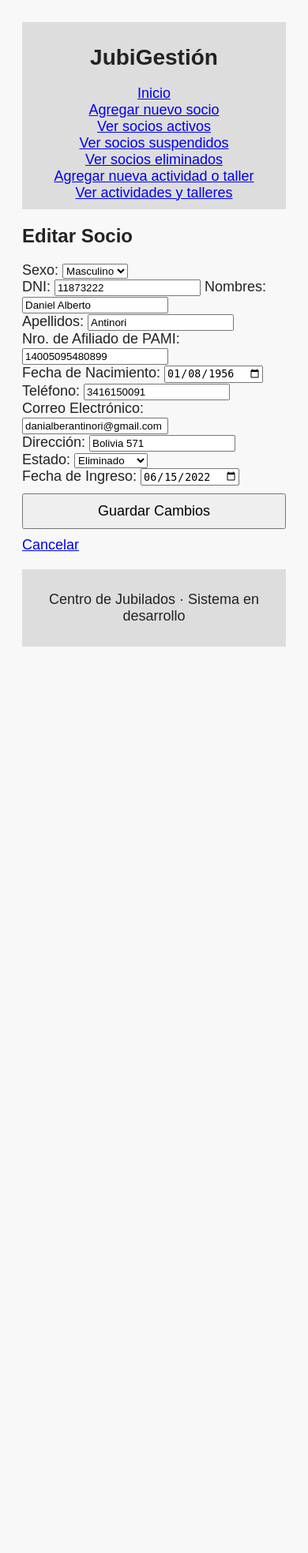
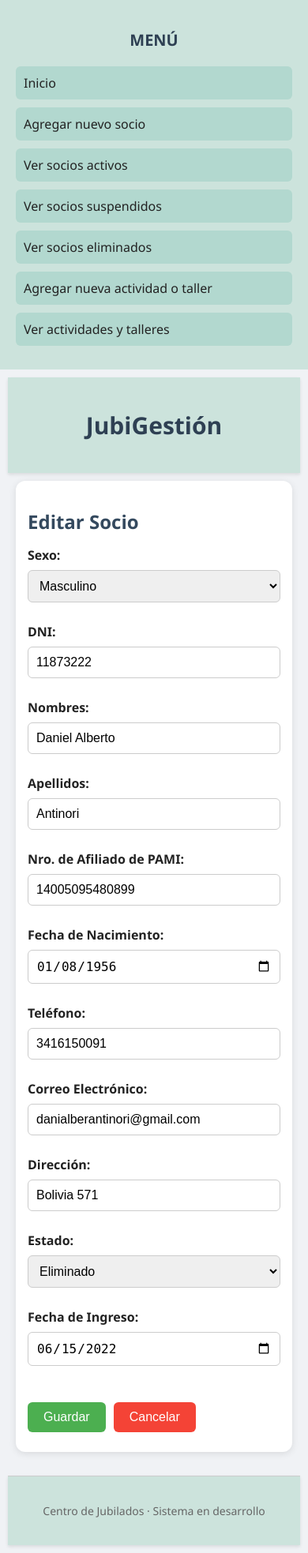
Before and after one commit to Lady-Marianne/JubiGestion, a Flask app: page /api/members/editar_socio/6 in a window 390 px wide. Shown: the whole page at 79% size. Before the commit the page ends 819 px from the top, so only its background shows below. Run offline with Flask 3, Linux system fonts and the light colour scheme.

Commit message:
Fix 'styles.css' to beautify content.

```diff
--- a/static/scripts/member_scripts/add_member.js
+++ b/static/scripts/member_scripts/add_member.js
@@ -45,7 +45,6 @@ document.addEventListener("DOMContentLoaded", function () {
             const result = await response.json();
 
             if (response.ok) {
-                messageBox.style.color = "green";
                 messageBox.textContent = "Socio creado exitosamente: " + result.dni;
                 form.reset();
             } else {
--- a/static/scripts/member_scripts/edit_member.js
+++ b/static/scripts/member_scripts/edit_member.js
@@ -50,3 +50,13 @@ document.addEventListener('DOMContentLoaded', () => {
         }
     });
 });
+
+document.addEventListener("DOMContentLoaded", function () {
+    const cancelButton = document.getElementById("cancel-button");
+    if (cancelButton) {
+        const url = cancelButton.getAttribute("data-url");
+        cancelButton.addEventListener("click", function () {
+            window.location.href = url;
+        });
+    }
+});
--- a/static/styles.css
+++ b/static/styles.css
@@ -1,43 +1,226 @@
-/* static/styles.css */
+/* --- GLOBAL RESET & BASE STYLES --- */
+* {
+    box-sizing: border-box;
+}
 
 body {
-    font-family: sans-serif;
-    font-size: 18px;
-    background-color: #f8f8f8;
+    margin: 0;
+    padding: 0;
+    font-family: 'Segoe UI', Tahoma, Geneva, Verdana, sans-serif;
+    font-size: 16px;
+    background-color: #f0f2f5;
     color: #222;
+}
+
+/* --- PAGE LAYOUT: Sidebar + Main Content --- */
+.layout-container {
+    display: flex;
+    min-height: 100vh;
+}
+
+/* --- SIDEBAR MENU --- */
+.sidebar {
+    width: 220px;
+    background-color: #cce3dc;
     padding: 20px;
 }
 
-header, footer {
-    background-color: #ddd;
-    padding: 10px;
+.sidebar h1 {
+    font-size: 20px;
+    margin-bottom: 20px;
     text-align: center;
 }
 
-main {
-    margin: 20px auto;
-    max-width: 800px;
+.sidebar nav a {
+    display: block;
+    margin: 10px 0;
+    padding: 10px;
+    background-color: #b2d8cf;
+    color: #222;
+    text-decoration: none;
+    border-radius: 6px;
+    transition: background-color 0.2s ease;
 }
 
+.sidebar nav a:hover {
+    background-color: #98c9be;
+}
+
+/* --- MAIN CONTENT AREA --- */
+.main-content {
+    flex: 1;
+    padding: 20px;
+    background-color: #f0f2f5;
+    display: flex;
+    flex-direction: column;
+}
+
+main {
+    background-color: #fff;
+    padding: 20px;
+    margin: 20px;
+    border-radius: 12px;
+    box-shadow: 0 2px 10px rgba(0,0,0,0.1);
+    flex: 1;
+}
+
+/* --- HEADER & FOOTER --- */
+header, footer {
+    background-color: #cce3dc;
+    padding: 20px;
+    text-align: center;
+    box-shadow: 0 2px 4px rgba(0,0,0,0.1);
+}
+
+footer {
+    margin-top: 20px;
+    border-top: 1px solid #ccc;
+    font-size: 14px;
+    color: #666;
+}
+
+/* --- HEADINGS --- */
 h1 {
-    font-size: 28px;
+    font-size: 30px;
+    margin-bottom: 20px;
+    color: #2e4053;
 }
 
 h2 {
     font-size: 24px;
+    margin-bottom: 15px;
+    color: #34495e;
 }
 
-button {
-    font-size: 18px;
-    padding: 10px;
-    margin: 10px 0;
-    width: 100%;
+.welcome-message {
+    font-size: 20px;
+    margin-top: 10px;
+    color: #555;
 }
 
+/* --- TABLES --- */
+table {
+    width: 100%;
+    border-collapse: collapse;
+    margin-top: 20px;
+    background-color: #fff;
+    border: 1px solid #ddd;
+    table-layout: auto;
+    word-wrap: break-word;
+}
+
+th, td {
+    padding: 12px;
+    text-align: left;
+    border-bottom: 1px solid #ddd;
+    white-space: nowrap;
+}
+
+th {
+    background-color: #f2f2f2;
+    color: #333;
+}
+
+/* --- ICON BUTTONS (Edit & Delete) --- */
+.icon-btn {
+    background: none;
+    border: none;
+    cursor: pointer;
+    padding: 6px;
+    font-size: 18px;
+    color: #555;
+    transition: color 0.2s ease;
+}
+
+.icon-btn:hover {
+    color: #007bff;
+}
+
+.icon-btn .fa-pen {
+    color: #28a745;
+}
+
+.icon-btn .fa-trash-alt {
+    color: #dc3545;
+}
+
+.icon-btn:hover .fa-pen {
+    color: #1e7e34;
+}
+
+.icon-btn:hover .fa-trash-alt {
+    color: #c82333;
+}
+
+.icon-btn i {
+    transition: transform 0.2s ease;
+}
+
+.icon-btn:hover i {
+    transform: scale(1.2);
+}
+
+/* --- GENERIC BUTTONS (optional, if you still use them elsewhere) --- */
+button, .btn {
+    font-size: 18px;
+    padding: 10px 20px;
+    margin: 10px 0;
+    background-color: #4a90e2;
+    color: white;
+    border: none;
+    border-radius: 6px;
+    cursor: pointer;
+    transition: background-color 0.2s ease;
+}
+
+button:hover, .btn:hover {
+    background-color: #357ab8;
+}
+
+/* --- FORM STYLES --- */
+input, select, textarea {
+    width: 100%;
+    padding: 10px;
+    margin: 8px 0 16px 0;
+    border: 1px solid #ccc;
+    border-radius: 6px;
+    font-size: 16px;
+}
+
+label {
+    display: block;
+    font-weight: bold;
+    margin-top: 10px;
+}
+
+/* --- FORM ACTION BUTTONS (SAVE & CANCEL) --- */
+.form-actions {
+    margin-top: 20px;
+    display: flex;
+    gap: 10px;
+    justify-content: flex-start;
+}
+
+.btn-save {
+    background-color: #4CAF50;
+}
+
+.btn-save:hover {
+    background-color: #388e3c;
+}
+
+.btn-cancel {
+    background-color: #f44336;
+}
+
+.btn-cancel:hover {
+    background-color: #d32f2f;
+}
+
+/* --- MESSAGE BOX --- */
 #message-box {
-    padding: 10px 20px;
-    margin: 15px auto;
-    width: fit-content;
+    padding: 12px 20px;
+    margin: 20px auto;
     max-width: 600px;
     border-radius: 8px;
     font-weight: bold;
@@ -57,3 +240,34 @@ button {
     background-color: #f8d7da;
     border: 1px solid #f5c6cb;
 }
+
+/* --- RESPONSIVE DESIGN --- */
+@media (max-width: 600px) {
+    body {
+        font-size: 16px;
+    }
+
+    .layout-container {
+        flex-direction: column;
+    }
+
+    .sidebar {
+        width: 100%;
+    }
+
+    .main-content {
+        padding: 10px;
+    }
+
+    main {
+        margin: 10px;
+        padding: 15px;
+    }
+
+    button,
+    input,
+    select,
+    textarea {
+        font-size: 16px;
+    }
+}
--- a/templates/activity_templates/add_activity.html
+++ b/templates/activity_templates/add_activity.html
@@ -8,7 +8,7 @@
     <h1>Agregar nueva actividad o taller:</h1>
 
     <!-- Container for error or success messages -->
-    <div id="message-box" style="color: red; font-weight: bold;"></div>
+    <div id="message-box"></div>
 
     <form id="add-activity-form">
         <label>Nombre: <input type="text" name="name" required></label><br>
--- a/templates/index.html
+++ b/templates/index.html
@@ -8,6 +8,6 @@
 {% block content %}
 
     <h2>¡Bienvenido al sistema de gestión de Centros de Jubilados!</h2>
-    <p>Usá el menú para comenzar.</p>
+    <p class="welcome-message">Usá el menú de la izquierda para comenzar...</p>
 
 {% endblock %}
--- a/templates/layout.html
+++ b/templates/layout.html
@@ -1,6 +1,6 @@
 <!--
     templates/layout.html
-    "Base template using Jinja2. Other pages will inherit from this one."
+    Base template using Jinja2. Every view inherits from here.
 -->
 
 <!DOCTYPE html>
@@ -9,23 +9,32 @@
     <meta charset="UTF-8">
     <meta http-equiv="X-UA-Compatible" content="IE=edge">
     <meta name="viewport" content="width=device-width, initial-scale=1.0">
-
+    <link rel="stylesheet" href="https://cdnjs.cloudflare.com/ajax/libs/font-awesome/6.5.0/css/all.min.css">
     <title>{% block title %}JubiGestión{% endblock %}</title>
 
     <link rel="stylesheet" href="{{ url_for('static', filename='styles.css') }}">
 </head>
 <body>
+    <div class="layout-container">
+
+        <!-- Left sidebar -->
+        <aside class="sidebar">
+            <h1>MENÚ</h1>
+            <nav>
+                <a href="{{ url_for('index') }}">Inicio</a>
+                <a href="{{ url_for('member.add_member') }}">Agregar nuevo socio</a>
+                <a href="{{ url_for('person.show_persons', kind='member') }}?status=ACTIVO">Ver socios activos</a>
+                <a href="{{ url_for('person.show_persons', kind='member') }}?status=SUSPENDIDO">Ver socios suspendidos</a>
+                <a href="{{ url_for('person.show_persons', kind='member') }}?status=ELIMINADO">Ver socios eliminados</a>
+                <a href="{{ url_for('activity.add_activity') }}">Agregar nueva actividad o taller</a>
+                <a href="{{ url_for('activity.show_activities') }}">Ver actividades y talleres</a>
+            </nav>
+        </aside>
+
+        <!-- Main content -->
+        <div class="main-content">
             <header>
                 <h1>JubiGestión</h1>
-        <nav>
-            <a href="{{ url_for('index') }}">Inicio</a><br>
-            <a href="{{ url_for('member.add_member') }}">Agregar nuevo socio</a><br>
-            <a href="{{ url_for('person.show_persons', kind='member') }}?status=ACTIVO">Ver socios activos</a><br>
-            <a href="{{ url_for('person.show_persons', kind='member') }}?status=SUSPENDIDO">Ver socios suspendidos</a><br>
-            <a href="{{ url_for('person.show_persons', kind='member') }}?status=ELIMINADO">Ver socios eliminados</a><br>
-            <a href="{{ url_for('activity.add_activity') }}">Agregar nueva actividad o taller</a><br>
-            <a href="{{ url_for('activity.show_activities') }}">Ver actividades y talleres</a><br>
-        </nav>
             </header>
 
             <main>
@@ -35,8 +44,10 @@
             <footer>
                 <p>Centro de Jubilados · Sistema en desarrollo</p>
             </footer>
+        </div>
 
-    <!-- Block for specific scripts for each view -->
+    </div>
+
     {% block scripts %}{% endblock %}
 </body>
 </html>
--- a/templates/member_templates/add_member.html
+++ b/templates/member_templates/add_member.html
@@ -7,8 +7,8 @@
 {% block content %}
 <h1>Agregar nuevo socio:</h1>
 
-<!-- Container for error or success messages -->
-<div id="message-box" style="color: red; font-weight: bold;"></div>
+<!-- Container for error or success messages-->
+<div id="message-box"></div>
 
 <form id="add-member-form">
     <label for="dni">DNI:</label>
--- a/templates/member_templates/edit_member.html
+++ b/templates/member_templates/edit_member.html
@@ -6,22 +6,17 @@
 
 {% block content %}
 <h2>Editar Socio</h2>
-<!--
-<form id="edit-member-form" method="POST" action="{{ url_for('member.update_member', member_id=member.id) }}">
--->
+
 <form id="edit-member-form" data-member-id="{{ member.id }}">
-    <!-- Hidden method override for PUT:
-    <input type="hidden" name="_method" value="PUT"> -->
 
     <label for="gender">Sexo:</label>
+
     <select name="gender" required>
         <option value="M" {% if member.gender == 'M' %}selected{% endif %}>Masculino</option>
         <option value="F" {% if member.gender == 'F' %}selected{% endif %}>Femenino</option>
     </select><br>
 
     <label for="dni">DNI:</label>
-    <!--<input type="text" name="dni" value="{{ member.dni }}" required><br>-->
-    <!-- If the DNI starts with a letter, remove it for input, but keep it in the value: -->
     <input type="text" name="dni" value="{{ member.dni[1:] if member.dni|length == 8 and not member.dni[0].isdigit() else member.dni }}">
 
     <label for="first_names">Nombres:</label>
@@ -56,8 +51,11 @@
     <input type="date" name="join_date" value="{{ member.join_date }}" required><br>
 
     <div class="form-actions">
-        <button type="submit" class="btn-save">Guardar Cambios</button>
-        <a href="{{ url_for('person.show_persons', kind='member', status=member.status) }}" class="btn-cancel">Cancelar</a>
+        <button type="submit" class="btn-save">Guardar</button>
+        <button id="cancel-button" type="button" class="btn-cancel"
+            data-url="{{ url_for('person.show_persons', kind='member', status=member.status) }}">
+            Cancelar
+        </button>
     </div>
 </form>
 {% endblock %}
@@ -66,26 +64,4 @@
 {% endblock %}
 {% block styles %}
     <link rel="stylesheet" href="{{ url_for('static', filename='styles.css') }}">
-    <style>
-    .form-actions {
-        margin-top: 20px;
-        display: flex;
-        gap: 10px;
-    }
-    .btn-cancel {
-        padding: 8px 16px;
-        background: #f44336;
-        color: white;
-        text-decoration: none;
-        border-radius: 4px;
-    }
-    .btn-save {
-        padding: 8px 16px;
-        background: #4CAF50;
-        color: white;
-        border: none;
-        border-radius: 4px;
-        cursor: pointer;
-    }
-    </style>
 {% endblock %}
```
Also changed, not shown: static/scripts/delete_person.js (+6 -2 lines), static/scripts/member_scripts/show_members.js (+58 -67 lines), templates/member_templates/show_members.html (+2 -5 lines), database/jubigestion.db. Lines whose indentation alone changed are shown as unchanged.
